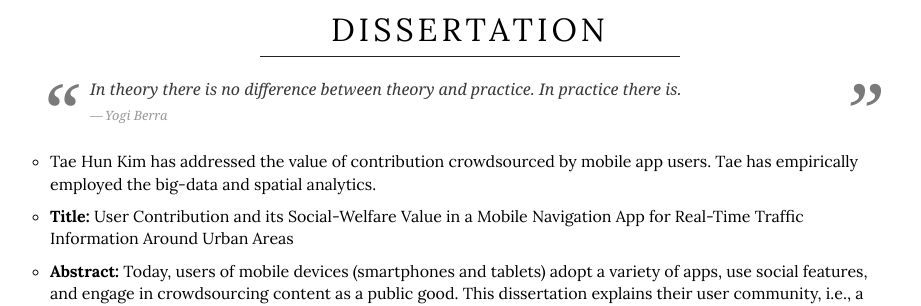
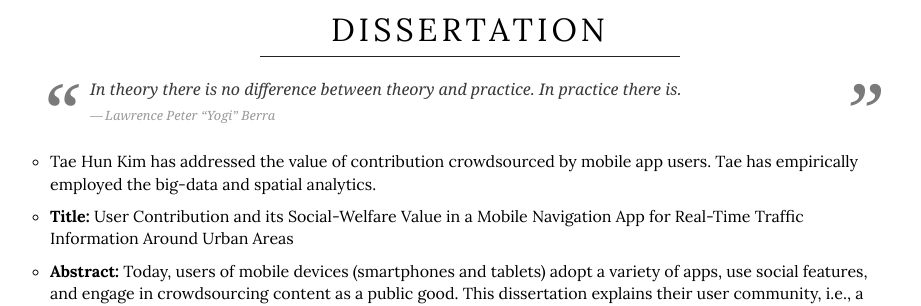
Before and after one commit to istaehun/taehun, a Jekyll site: the page built from dissertation.html, in a window 1280 px wide. Shown: the part 354-660 px from the top of the page, without its empty margins (170-1091 px from the left). Built offline with Jekyll 4.4.1, drawn with Linux system fonts in a browser that asks for light colours; nearby versions of some CDN libraries.

Commit message:
Update blockquote.yml

```diff
--- a/_data/blockquote.yml
+++ b/_data/blockquote.yml
@@ -6,7 +6,7 @@ engagement:
   cite: "Martin Luther King Jr."
 dissertation:
   comment: "In theory there is no difference between theory and practice. In practice there is."
-  cite: "Yogi Berra"
+  cite: "Lawrence Peter “Yogi” Berra"
 timeline:
   comment: "Yesterday is history, tomorrow is a mystery, today is a gift of God, which is why we call it the present."
   cite: "William Aloysius Keane"
```
